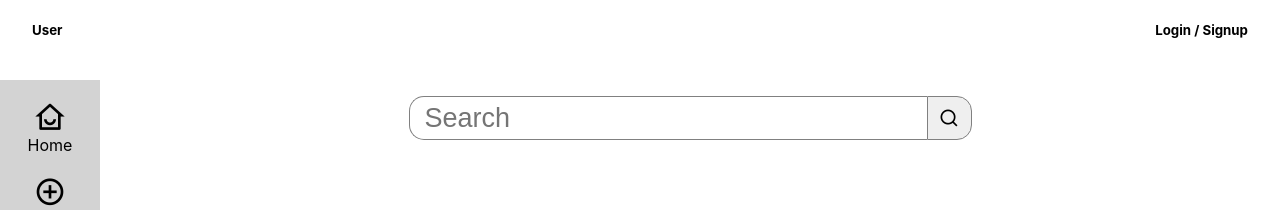
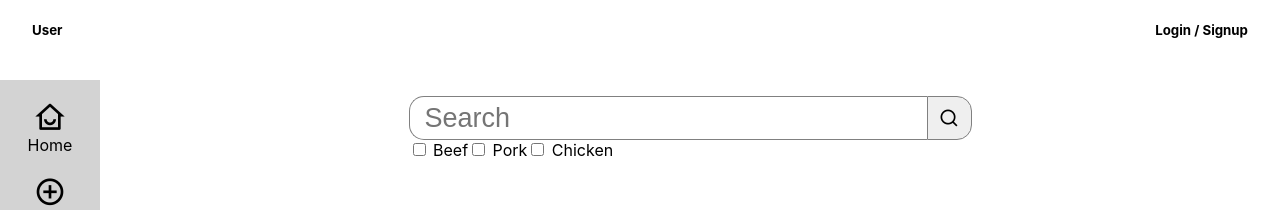
Before and after one commit to SimonBystrom/recipe-sns, a React (Create React App) app: page / in a window 1280 px wide. Shown: the top 210 px of the page. Built offline with nearby package versions, Linux system fonts and the light colour scheme; no server answers.

Commit message:
added tags to search bar (better querying)
Signed-off-by: simonbystrom <simonbystrom@Simons-MacBook-Air.local>

```diff
--- a/src/Home/Home.js
+++ b/src/Home/Home.js
@@ -7,16 +7,24 @@ import SearchResults from '../Search/SearchResults'
 
 export default function Home(){
     const [searchInput, setSearchInput] = useState()
-    const [searchTarget, setSearchTarget] = useState(null)
+    const [searchTags, setSearchTags] = useState([])
+    const [searchTargetName, setSearchTargetName] = useState(null)
+    const [searchTargetTags, setSearchTargetTags] = useState(null)
 
     function changeSearchInput(value){
         setSearchInput(value)
-        console.log(searchInput)
+        console.log("Search Input: " , searchInput)
     }
 
-    function changeSearchTarget(value) {
-        setSearchTarget(value)
-        console.log("Search Target is: ", value)
+    function changeSearchTags(value){
+        setSearchTags(value)
+        console.log("Search Tags: ", searchTags)
+    }
+
+    function changeSearchTarget(nameInput, tagsInput) {
+        setSearchTargetName(nameInput)
+        setSearchTargetTags(tagsInput)
+        console.log("Search Target is: ", nameInput , tagsInput)
     }
 
     return(
@@ -26,11 +34,14 @@ export default function Home(){
                     searchInput={searchInput}
                     changeSearchInput={changeSearchInput}
                     changeSearchTarget={changeSearchTarget}
+                    changeSearchTags={changeSearchTags}
+                    searchTags={searchTags}
                 />
                 {/* Tags */}
             </div>
             <SearchResults
-                searchTarget={searchTarget}
+                searchTargetName={searchTargetName}
+                searchTargetTags={searchTargetTags}
             id="SearchResults"/>
         </div>
     )
--- a/src/Search/SearchBar.js
+++ b/src/Search/SearchBar.js
@@ -1,14 +1,13 @@
-import React, {useContext} from 'react'
+import React, {useState} from 'react'
 import './css/SearchBar.css'
 import {Link} from 'react-router-dom'
 
-import {UserContext} from '../userContext'
 
 
 // Add drop down menu with checkbox items for tag searches
 
-export default function SearchBar({searchInput, changeSearchInput, changeSearchTarget}){
-    // const {changeSearchInput, searchInput, changeSearchTarget} = useContext(UserContext)
+export default function SearchBar({searchInput, changeSearchInput, changeSearchTarget, changeSearchTags, searchTags}){
+
 
     // sets the searchBarInput in real time
     function changeInput(e){
@@ -16,20 +15,24 @@ export default function SearchBar({searchInput, changeSearchInput, changeSearchT
         changeSearchInput(value)
     }
 
-    // function addTag(e){
-    //     let prevTags = props.tags
-    //     let {value} = e.target
-    //     if(e.target.checked){
-    //         props.changeTags([...prevTags, value])
-    //     }
-    //     if(!e.target.checked){
-    //        props.changeTags(prevTags.filter(tag => tag !== value))
-    //     }
-    // }
+
+    function addTag(e){
+        let prevTags = searchTags
+        let {value} = e.target
+
+        if(e.target.checked){
+            changeSearchTags([...prevTags, value])
+        }
+        if(!e.target.checked){
+            changeSearchTags(prevTags.filter(tag => tag !== value))
+        }
+    }
 
     return(
-        <Link to="/">
-            <form>
+
+
+        <form>
+            <Link to="/">
                 <input
                     type="text"
                     placeholder="Search"
@@ -38,20 +41,26 @@ export default function SearchBar({searchInput, changeSearchInput, changeSearchT
                     value={searchInput}
                     onChange={e => changeInput(e)}
                 ></input>
+
                 <button
-                    onClick={() => changeSearchTarget(searchInput)}
+                    id="searchButton"
+                    onClick={() => changeSearchTarget(searchInput, searchTags)}
                 ><i className="ri-search-line"></i>
                 </button>
-
-                {/* <div className="Meats">
+            </Link>
+                <div className="Meats">
                     <input type="checkbox"  name="Beef" value="Beef" onChange={addTag}/>
                     <label for="Beef"> Beef</label>
                     <input type="checkbox"  name="Pork" value="Pork" onChange={addTag}/>
                     <label for="Pork"> Pork</label>
                     <input type="checkbox"  name="Chicken" value="Chicken" onChange={addTag}/>
                     <label for="Chicken"> Chicken</label>
-                </div> */}
-            </form>
-        </Link>
+                </div>
+
+        </form>
+
+
+
+
     )
 }
--- a/src/Search/SearchResults.js
+++ b/src/Search/SearchResults.js
@@ -1,27 +1,25 @@
-import React, {useState, useContext} from 'react'
+import React, {useState} from 'react'
 import {useAsync} from 'react-use'
 import "./css/SearchResults.css"
 import SearchItem from "./SearchItem"
 
-import {UserContext} from '../userContext'
 import {getRecipeData} from '../getData'
 
-// When searchQuery is built, make it work
 
-export default function  SearchResults({searchTarget}){
-    // const {searchTarget} = useContext(UserContext)
+
+export default function  SearchResults({searchTargetName, searchTargetTags}){
     const [searchResults, setSearchResults] = useState([])
 
     useAsync(async () => {
-        if (searchTarget !== null) {
-            const searchData = await getRecipeData(searchTarget)
+        if (searchTargetName !== null || searchTargetTags !== null) {
+            const searchData = await getRecipeData(searchTargetName, searchTargetTags)
             setSearchResults(searchData)
             console.log(searchResults)
         } else {
             // set the search results to render nothing??
         }
 
-    },[searchTarget])
+    },[searchTargetName, searchTargetTags])
 
 
 
--- a/src/Search/css/SearchBar.css
+++ b/src/Search/css/SearchBar.css
@@ -1,7 +1,7 @@
 /* Search input form */
 
 
-form > #searchInput {
+#searchInput {
     min-width: 500px;
     font-size: 27px;
     height: 40px;
@@ -15,11 +15,11 @@ form > #searchInput {
     padding-left: 15px;
 }
 
-form > #searchInput:focus{
+#searchInput:focus{
     cursor: text;
 }
 
-form > button {
+#searchButton {
     height: 44px;
     border: 1px solid gray;
     border-radius: 0px 15px 15px 0px;
@@ -27,6 +27,6 @@ form > button {
     float: left;
 }
 
-form > button > i {
+#searchButton > i {
     font-size: 20px;
 }
--- a/src/getData.js
+++ b/src/getData.js
@@ -1,9 +1,9 @@
-import {firestore, storage} from "./firebase"
+import {firestore} from "./firebase"
 
 
 
-// make querry option to search better (not only 1 specific exact search for recipe name)
-export async function getRecipeData(searchTarget){
+// write query that accepts tags (comes in array)
+export async function getRecipeData(searchTarget, tags){
 
     const searchResultsArr = [];
     await firestore.collection("recipe").where("RecipeName", ">=", searchTarget)
```
